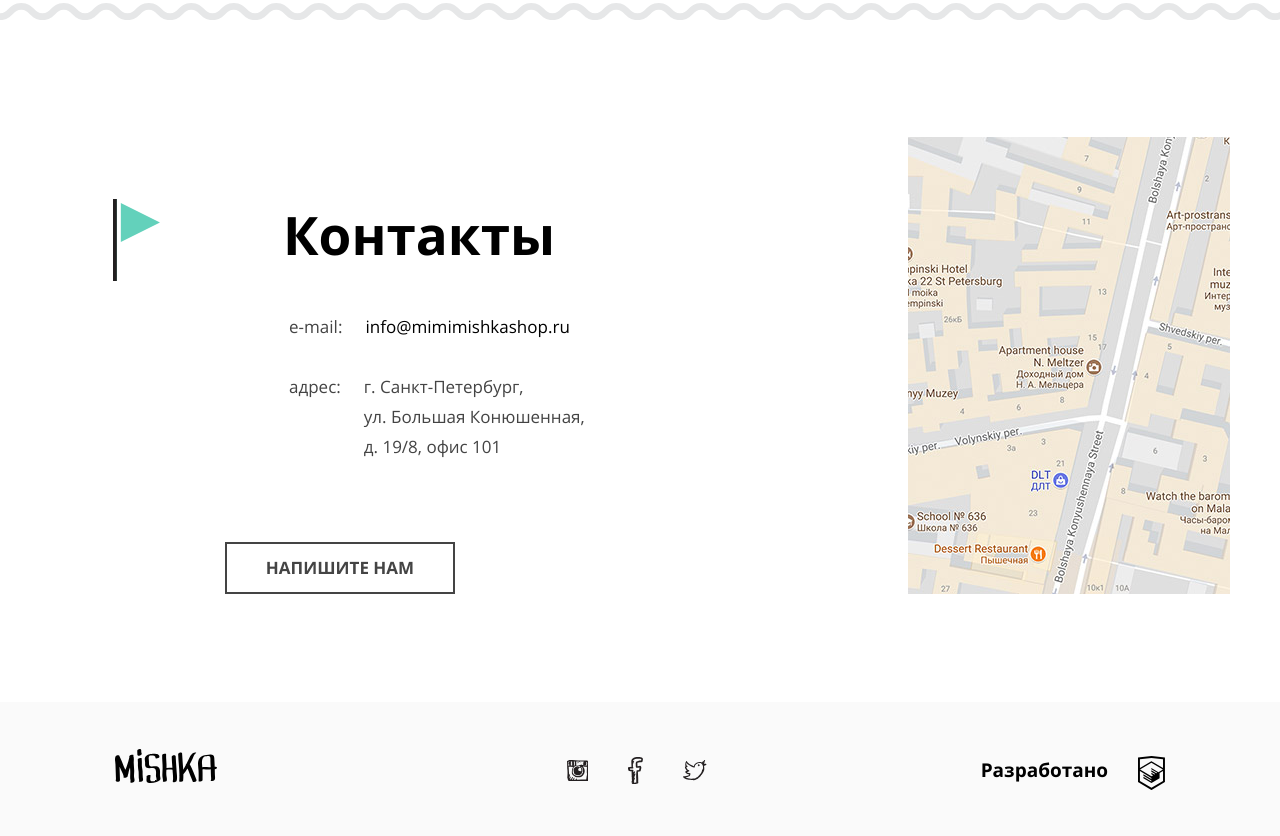
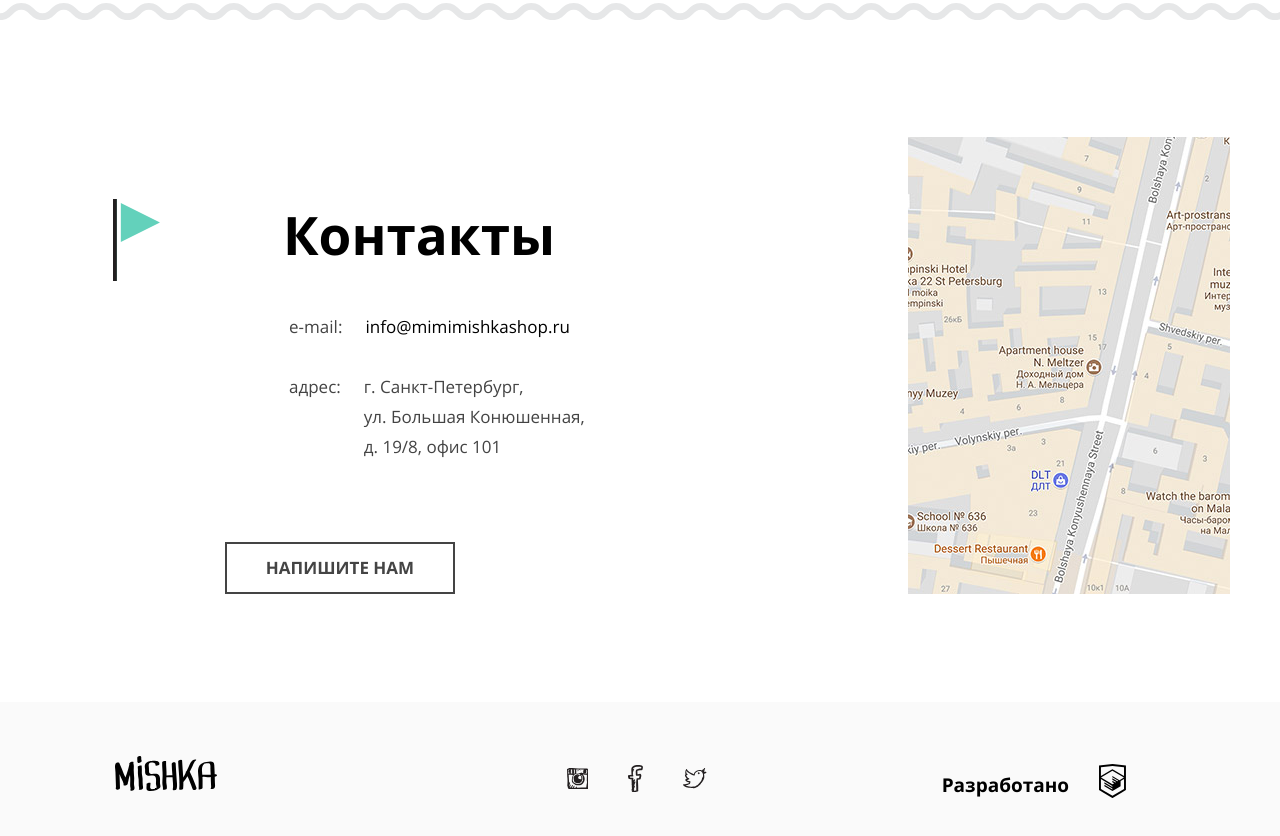
Before and after one commit to Shramkoweb/Mishka, a website: page source/index.html in a window 1280 px wide. Shown: the part 2765-3601 px from the top of the page. Drawn offline with nearby package versions, Linux system fonts and the light colour scheme; files that its build step writes are made by us from their sources.

Commit message:
Правка отступов футера и блока производства

```diff
--- a/source/sass/blocks/copyright.scss
+++ b/source/sass/blocks/copyright.scss
@@ -1,21 +1,23 @@
 .copyright {
   display: flex;
+  padding-right: 39px;
+  padding-left: 39px;
 
   font-size: 19px;
   line-height: 18px;
+  min-height: 69px;
+  align-items: center;
 
   @media (min-width: $bp-tablet) {
+    margin-left: auto;
     padding-top: 17px;
-    margin-left: auto;
   }
 }
 
 .copyright__text {
   margin: 0;
-  margin-top: 12px;
-  margin-right: 29px;
-  margin-bottom: 35px;
-  margin-left: 38px;
+  margin-right: 27px;
+
 
   @media (min-width: $bp-tablet) {
     margin: 0;
--- a/source/sass/blocks/manufacturing.scss
+++ b/source/sass/blocks/manufacturing.scss
@@ -108,5 +108,4 @@
 
 .manufacturing__button {
   width: 100%;
-  margin-bottom: 25px;
 }
--- a/source/sass/blocks/socials.scss
+++ b/source/sass/blocks/socials.scss
@@ -4,7 +4,6 @@
   display: flex;
   justify-content: space-between;
   align-items: center;
-  margin-bottom: 15px;
   padding-top: 25px;
   padding-right: 62px;
   padding-bottom: 23px;
```
